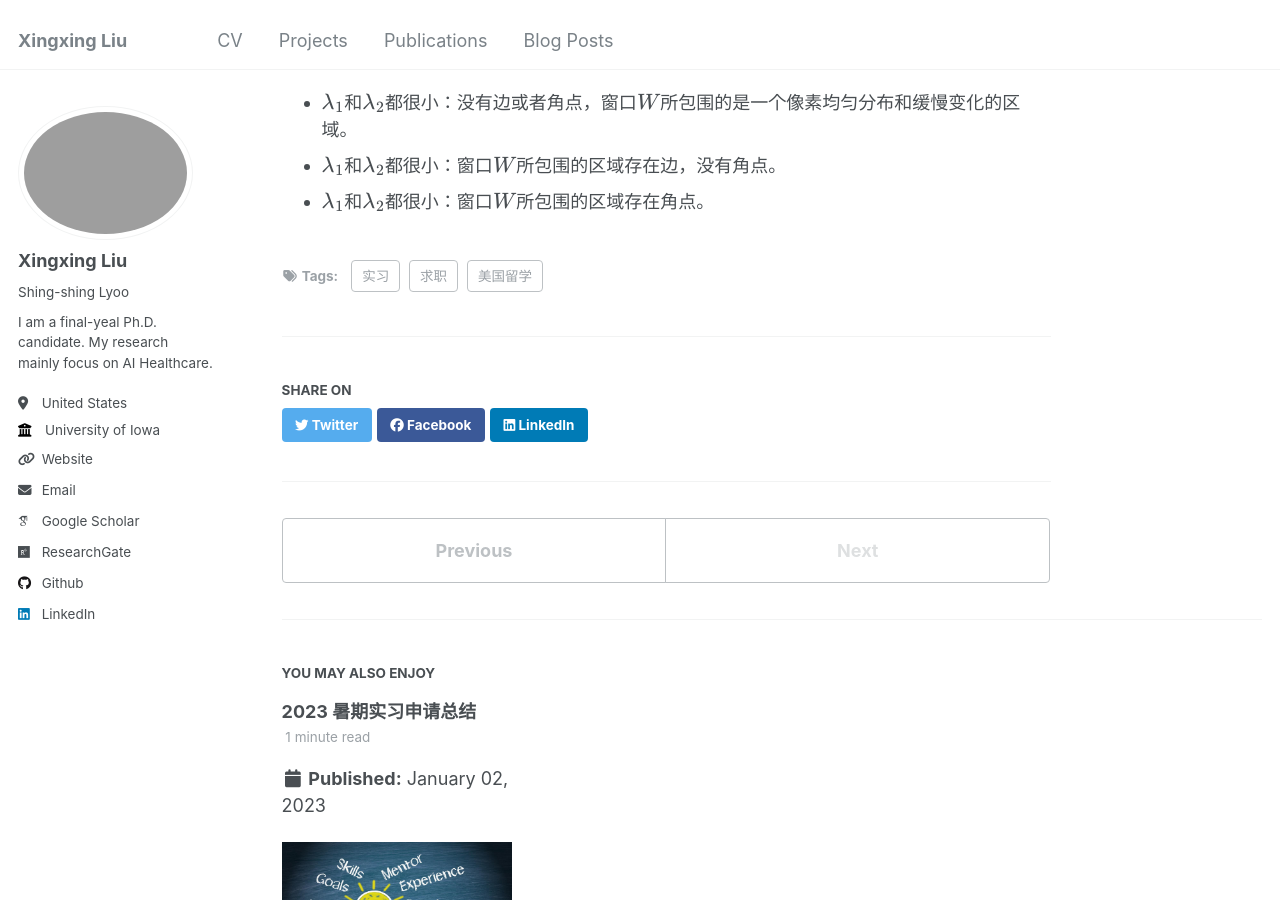
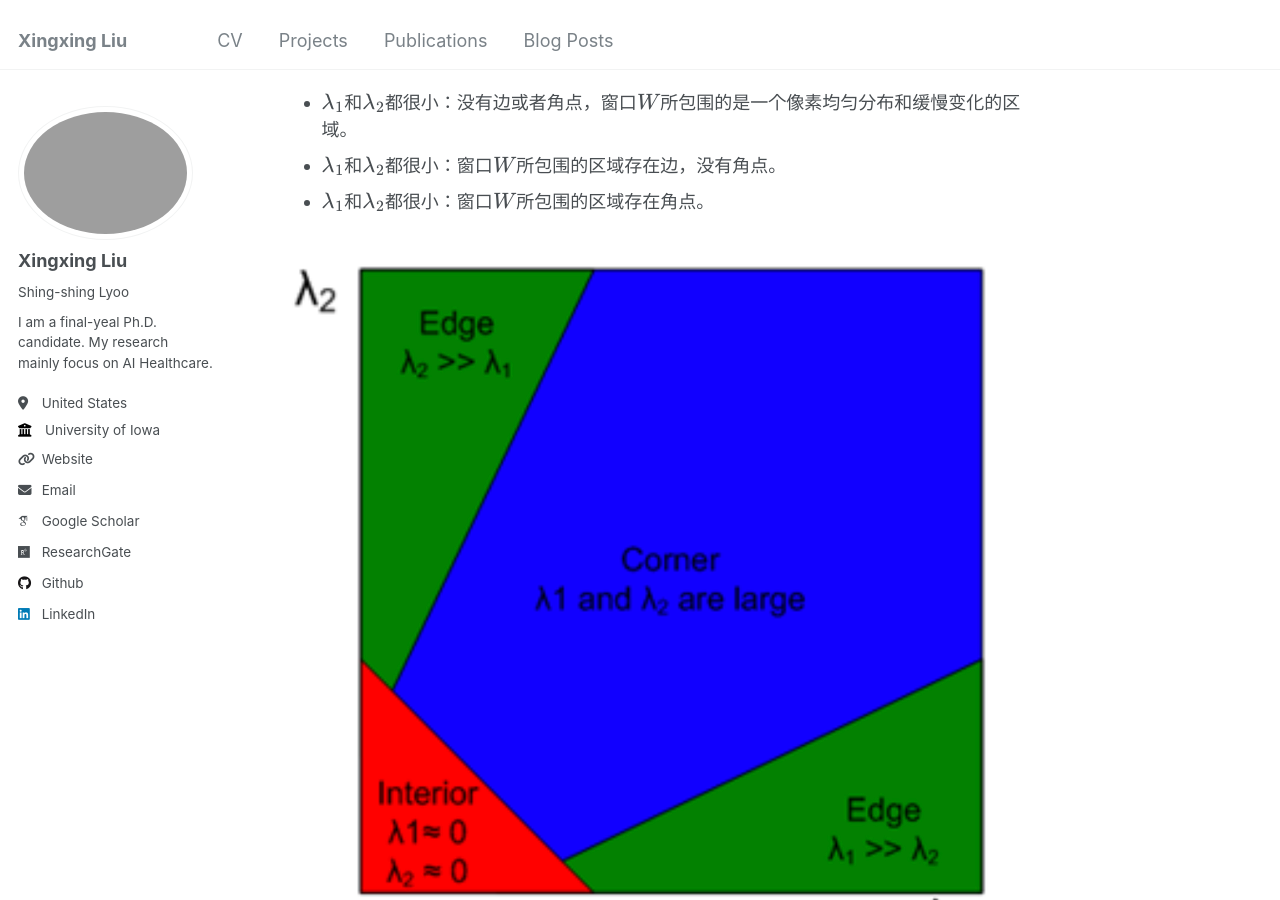
Before and after one commit to xxliu1996/xxliu1996.github.io, a Jekyll site: the page built from _posts/2023-03-05-blog-post_harris-corner-detection.md, in a window 1280 px wide and 900 px high, scrolled down 1799 px. Built offline with Jekyll 4.4.1, drawn with Linux system fonts in a browser that asks for light colours; some web fonts are replaced.

Commit message:
update the post of harris corner detection

```diff
--- a/_posts/2023-03-05-blog-post_harris-corner-detection.md
+++ b/_posts/2023-03-05-blog-post_harris-corner-detection.md
@@ -65,3 +65,5 @@ $$
 * $$\lambda_1$$和$$\lambda_2$$都很小：没有边或者角点，窗口$$W$$所包围的是一个像素均匀分布和缓慢变化的区域。
 * $$\lambda_1$$和$$\lambda_2$$都很小：窗口$$W$$所包围的区域存在边，没有角点。
 * $$\lambda_1$$和$$\lambda_2$$都很小：窗口$$W$$所包围的区域存在角点。
+
+<img src='/images/blog/2023-harris-corner-detection/corner-detection-3.png'>
```
Also changed, not shown: images/blog/2023-harris-corner-detection/corner-detection-3.png (added).
